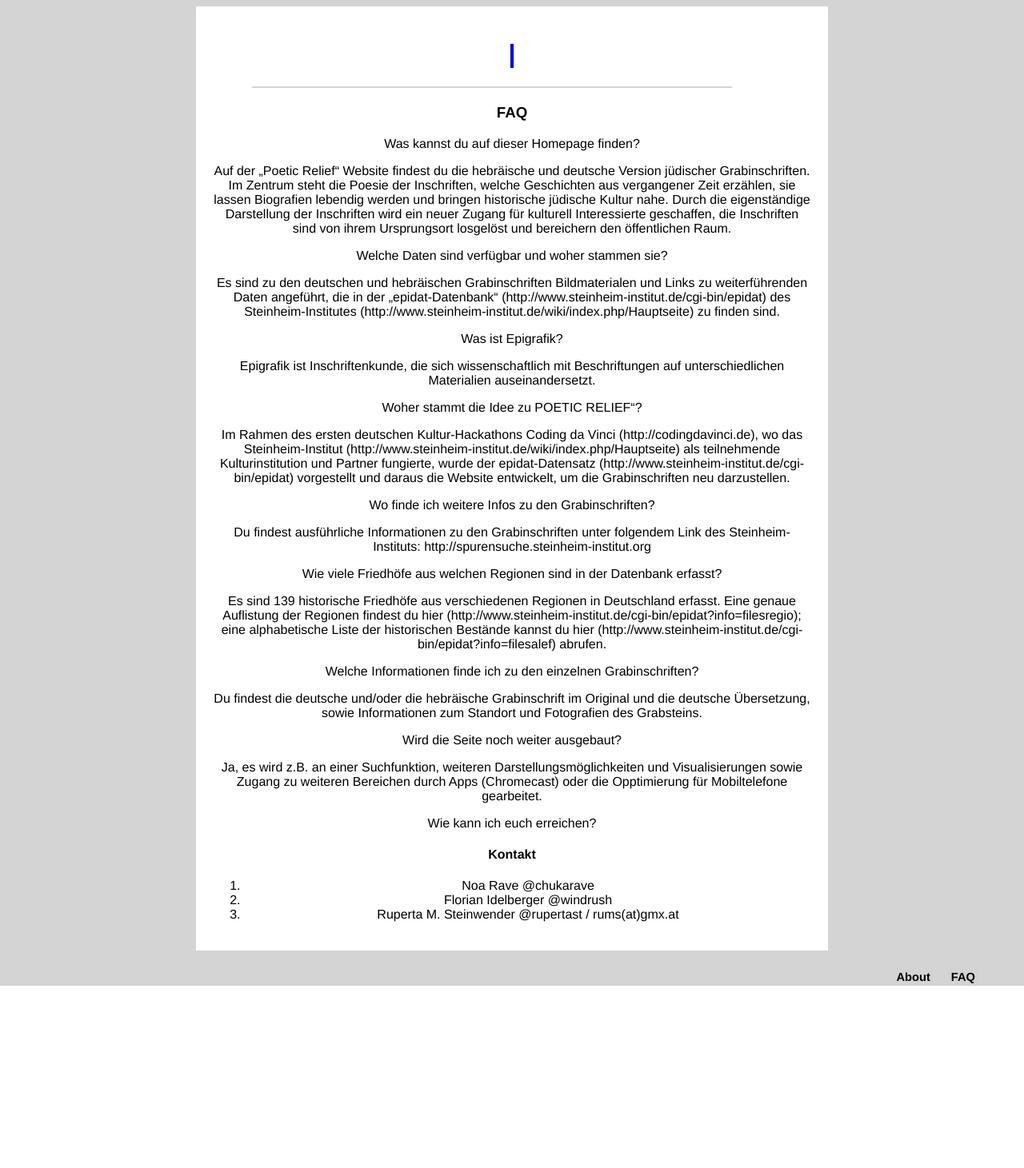
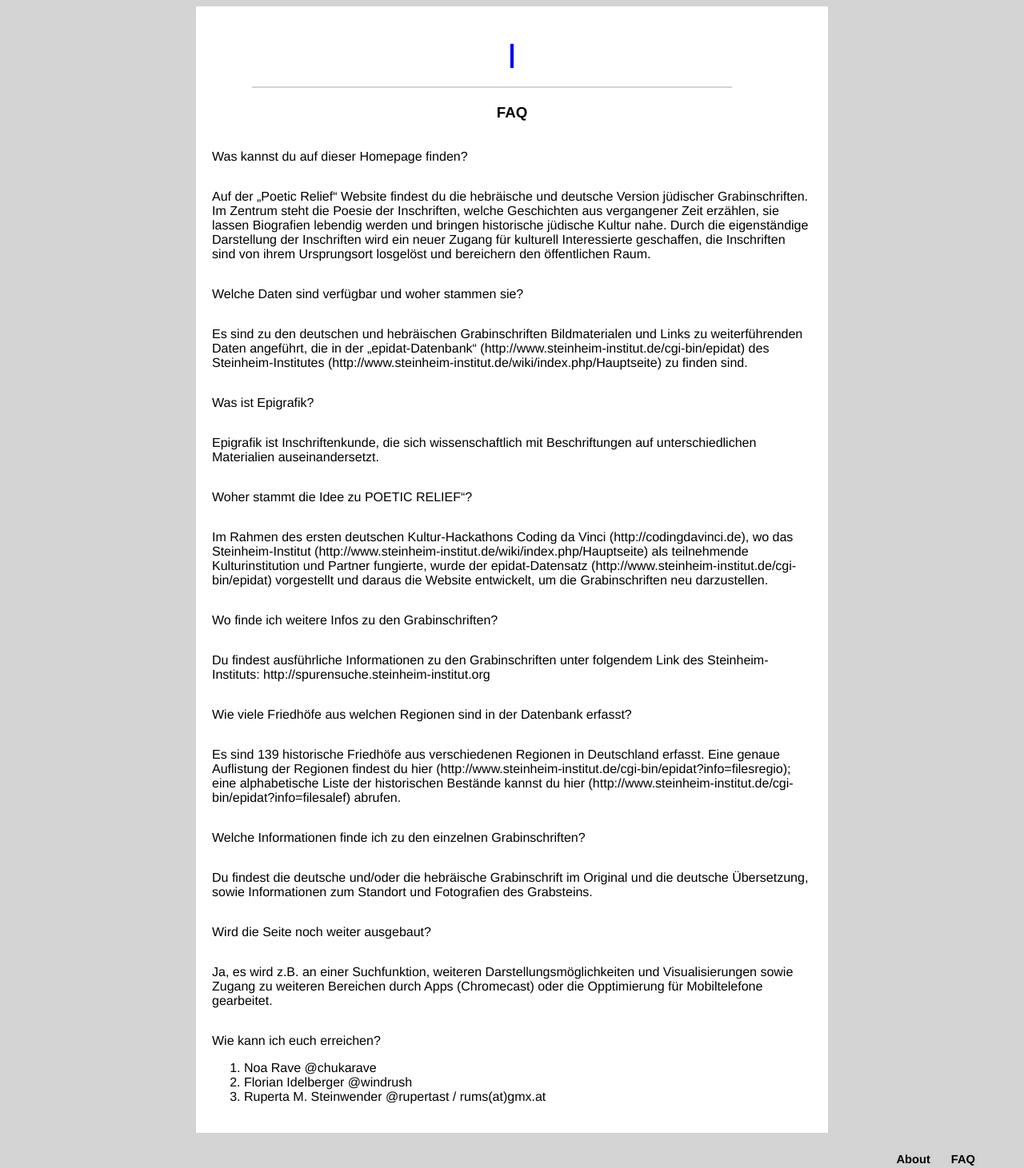
Before and after one commit to step21/poerelief, a Flask app: template poerelief/templates/faq.html in a window 1280 px wide. Shown: the whole page at 80% size. Before the commit the page ends 1233 px from the top, so only its background shows below. Run offline with Flask 2, Linux system fonts and the light colour scheme; the template is opened without the code that fills it, so the values that code supplies are empty; some libraries are stand-ins or nearby versions; some web fonts are replaced.

Commit message:
menu kind of working, css fixed, separate style for bottom menu

```diff
--- a/poerelief/static/stylesheets/app.css
+++ b/poerelief/static/stylesheets/app.css
@@ -8,9 +8,8 @@ html {
 body {
   background-color: #D4D4D4;
   height: 100%;
-  text-align: center;
-  font-family: "Destroy",
-               “Alef Hebrewe”,
+/*  text-align: center; */
+  font-family: “Alef Hebrewe”,
                Helvetica,
                Arial,
                sans-serif;
@@ -18,8 +17,7 @@ body {
 
 header {
   text-align: center;
-  font-family: "Destroy",
-               “Alef Hebrewe”,
+  font-family: “Alef Hebrewe”,
                Helvetica,
                Arial,
                sans-serif;
@@ -112,11 +110,11 @@ h3 {
   color: darkgrey;
 }
 
-.text-navigation {
+.text-navigation, .menu-navigation {
   margin-right: 50px;
 }
 
-.text-navigation a {
+.text-navigation a, .menu-navigation a {
   float: right;
   margin-left: 20px;
   color: black;
@@ -133,7 +131,7 @@ h3 {
   font-size: 11pt;
 }
 
-.text-navigation a.active {
+.text-navigation a.active, .menu-navigation a.active {
   border-bottom-color: red;
   border-bottom-width: 2px;
   border-bottom-style: solid;
@@ -141,7 +139,7 @@ h3 {
   color: white;
 }
 
-.text-navigation a:hover {
+.text-navigation a:hover, .menu-navigation a:hover {
   background-color: grey;
 }
 
@@ -161,52 +159,23 @@ h3 {
 
 /* Testing ... */
 
-a, a:visited { color: #333; text-decoration: underline; outline: 0; }
+a, a:visited { outline: 0; color: #000; }
   a:hover, a:focus { color: #000; }
-  p a, p a:visited { line-height: inherit; }
+  p a, p a:visited { line-height: inherit; color: #000; }
 
-  .faq {
-    font-family: "Destroy",
-               “Alef Hebrewe”,
-               Helvetica,
-               Arial,
-               sans-serif;
-  }
-
-  .faq .title: {
-  font-weight: bold;
+.faq {
+  font-family: “Alef Hebrewe”,
+             Helvetica,
+             Arial,
+             sans-serif;
   font-size: 12pt;
   }
 
-  .menu-navigation {
-  margin-right: 50px;
+.frage {
+  float: left;
+  font-style: bold;
 }
 
-.menu-navigation a {
+.antwort {
   float: right;
-  margin-left: 20px;
-  color: black;
-  text-decoration: none;
-  background-color: lightgrey;
-  margin-bottom: 20px;
-  padding: 3px;
-  font-family: "Alef Hebrew",
-               “Helvetica Neue”,
-               Helvetica,
-               Arial,
-               sans-serif;
-  font-weight: bold;
-  font-size: 11pt;
 }
-
-.menu-navigation a.active {
-  border-bottom-color: red;
-  border-bottom-width: 2px;
-  border-bottom-style: solid;
-  background-color: black;
-  color: white;
-}
-
-.menu-navigation a:hover {
-  background-color: grey;
-}
--- a/poerelief/templates/faq.html
+++ b/poerelief/templates/faq.html
@@ -10,52 +10,51 @@
 
 
 
-<p class="faq title">Was kannst du auf dieser Homepage finden?</p>
+<p class="faq frage">Was kannst du auf dieser Homepage finden?</p>
 
-<p class="faq">Auf der „Poetic Relief“ Website findest du die hebräische und deutsche Version jüdischer Grabinschriften. Im Zentrum steht die Poesie der Inschriften, welche Geschichten aus vergangener Zeit erzählen, sie lassen Biografien lebendig werden und bringen historische jüdische Kultur nahe. Durch die eigenständige Darstellung der Inschriften wird ein neuer Zugang für kulturell Interessierte geschaffen, die Inschriften sind von ihrem Ursprungsort losgelöst und bereichern den öffentlichen Raum.</p>
+<p class="faq antwort">Auf der „Poetic Relief“ Website findest du die hebräische und deutsche Version jüdischer Grabinschriften. Im Zentrum steht die Poesie der Inschriften, welche Geschichten aus vergangener Zeit erzählen, sie lassen Biografien lebendig werden und bringen historische jüdische Kultur nahe. Durch die eigenständige Darstellung der Inschriften wird ein neuer Zugang für kulturell Interessierte geschaffen, die Inschriften sind von ihrem Ursprungsort losgelöst und bereichern den öffentlichen Raum.</p>
 
-<p class="faq title">Welche Daten sind verfügbar und woher stammen sie?</p>
+<p class="faq frage">Welche Daten sind verfügbar und woher stammen sie?</p>
 
-<p class="faq">Es sind zu den deutschen und hebräischen Grabinschriften Bildmaterialen und Links zu weiterführenden Daten angeführt, die in der „epidat-Datenbank“ (http://www.steinheim-institut.de/cgi-bin/epidat) des Steinheim-Institutes (http://www.steinheim-institut.de/wiki/index.php/Hauptseite) zu finden sind.</p>
+<p class="faq antwort">Es sind zu den deutschen und hebräischen Grabinschriften Bildmaterialen und Links zu weiterführenden Daten angeführt, die in der „epidat-Datenbank“ (http://www.steinheim-institut.de/cgi-bin/epidat) des Steinheim-Institutes (http://www.steinheim-institut.de/wiki/index.php/Hauptseite) zu finden sind.</p>
 
-<p class="faq title">Was ist Epigrafik?</p>
+<p class="faq frage">Was ist Epigrafik?</p>
 
-<p class="faq">Epigrafik ist Inschriftenkunde, die sich wissenschaftlich mit Beschriftungen auf unterschiedlichen Materialien auseinandersetzt. </p>
+<p class="faq antwort">Epigrafik ist Inschriftenkunde, die sich wissenschaftlich mit Beschriftungen auf unterschiedlichen Materialien auseinandersetzt. </p>
 
 
-<p class="faq title">Woher stammt die Idee zu POETIC RELIEF“?</p>
+<p class="faq frage">Woher stammt die Idee zu POETIC RELIEF“?</p>
 
-<p class="faq">Im Rahmen des ersten deutschen Kultur-Hackathons Coding da Vinci (http://codingdavinci.de), wo das Steinheim-Institut (http://www.steinheim-institut.de/wiki/index.php/Hauptseite) als teilnehmende Kulturinstitution und Partner fungierte, wurde der epidat-Datensatz (http://www.steinheim-institut.de/cgi-bin/epidat) vorgestellt und daraus die Website entwickelt, um die Grabinschriften neu darzustellen.</p>
+<p class="faq antwort">Im Rahmen des ersten deutschen Kultur-Hackathons Coding da Vinci (http://codingdavinci.de), wo das Steinheim-Institut (http://www.steinheim-institut.de/wiki/index.php/Hauptseite) als teilnehmende Kulturinstitution und Partner fungierte, wurde der epidat-Datensatz (http://www.steinheim-institut.de/cgi-bin/epidat) vorgestellt und daraus die Website entwickelt, um die Grabinschriften neu darzustellen.</p>
 
-<p class="faq title">
-<p>Wo finde ich weitere Infos zu den Grabinschriften?</p>
+<p class="faq frage">Wo finde ich weitere Infos zu den Grabinschriften?</p>
 
-<p class="faq">Du findest ausführliche Informationen zu den Grabinschriften unter folgendem Link des Steinheim-Instituts: http://spurensuche.steinheim-institut.org</p>
+<p class="faq antwort">Du findest ausführliche Informationen zu den Grabinschriften unter folgendem Link des Steinheim-Instituts: http://spurensuche.steinheim-institut.org</p>
 
-<p class="faq title">Wie viele Friedhöfe aus welchen Regionen sind in der Datenbank erfasst? </p>
+<p class="faq frage">Wie viele Friedhöfe aus welchen Regionen sind in der Datenbank erfasst? </p>
 
-<p class="faq">Es sind 139 historische Friedhöfe aus verschiedenen Regionen in Deutschland erfasst. Eine genaue Auflistung der Regionen findest du hier (http://www.steinheim-institut.de/cgi-bin/epidat?info=filesregio); eine alphabetische Liste der historischen Bestände kannst du hier (http://www.steinheim-institut.de/cgi-bin/epidat?info=filesalef) abrufen. </p>
+<p class="faq antwort">Es sind 139 historische Friedhöfe aus verschiedenen Regionen in Deutschland erfasst. Eine genaue Auflistung der Regionen findest du hier (http://www.steinheim-institut.de/cgi-bin/epidat?info=filesregio); eine alphabetische Liste der historischen Bestände kannst du hier (http://www.steinheim-institut.de/cgi-bin/epidat?info=filesalef) abrufen. </p>
 
 
-<p class="faq title">Welche Informationen finde ich zu den einzelnen Grabinschriften?</p>
+<p class="faq frage">Welche Informationen finde ich zu den einzelnen Grabinschriften?</p>
 
-<p class="faq">Du findest die deutsche und/oder die hebräische Grabinschrift im Original und die deutsche Übersetzung, sowie Informationen zum Standort und Fotografien des Grabsteins.</p>
+<p class="faq antwort">Du findest die deutsche und/oder die hebräische Grabinschrift im Original und die deutsche Übersetzung, sowie Informationen zum Standort und Fotografien des Grabsteins.</p>
 
 
-<p class="faq title">Wird die Seite noch weiter ausgebaut?</p>
+<p class="faq frage">Wird die Seite noch weiter ausgebaut?</p>
 
-<p class="faq">Ja, es wird z.B. an einer Suchfunktion, weiteren Darstellungsmöglichkeiten und Visualisierungen sowie Zugang zu weiteren Bereichen durch Apps (Chromecast) oder die Opptimierung für Mobiltelefone gearbeitet.</p>
+<p class="faq antwort">Ja, es wird z.B. an einer Suchfunktion, weiteren Darstellungsmöglichkeiten und Visualisierungen sowie Zugang zu weiteren Bereichen durch Apps (Chromecast) oder die Opptimierung für Mobiltelefone gearbeitet.</p>
 
-<p class="faq title">Wie kann ich euch erreichen?</p>
+<p class="faq frage">Wie kann ich euch erreichen?</p>
 
-<h4>Kontakt </h4>
-<ol>
+<p class="faq antwort">
+<ol class="clear">
 <li>Noa Rave @chukarave </li>
 <li>Florian Idelberger @windrush</li>
 <li>Ruperta M. Steinwender @rupertast / rums(at)gmx.at</li>
 
 </ol>
-
+</p>
 
 
 </div>
--- a/poerelief/templates/layout.html
+++ b/poerelief/templates/layout.html
@@ -63,7 +63,7 @@
 <!--<div class="separator"></div> -->
 {% block footer %}
 <div class="separator"></div>
-	<div class="text-navigation">
+	<div class="menu-navigation">
     <a href='http://www.poeticrelief.org/faq'>FAQ</a>
     <a href='http://www.poeticrelief.org/about'>About</a>
   </div>
```
Also changed, not shown: poerelief/templates/static.html (+0 -20 lines).
